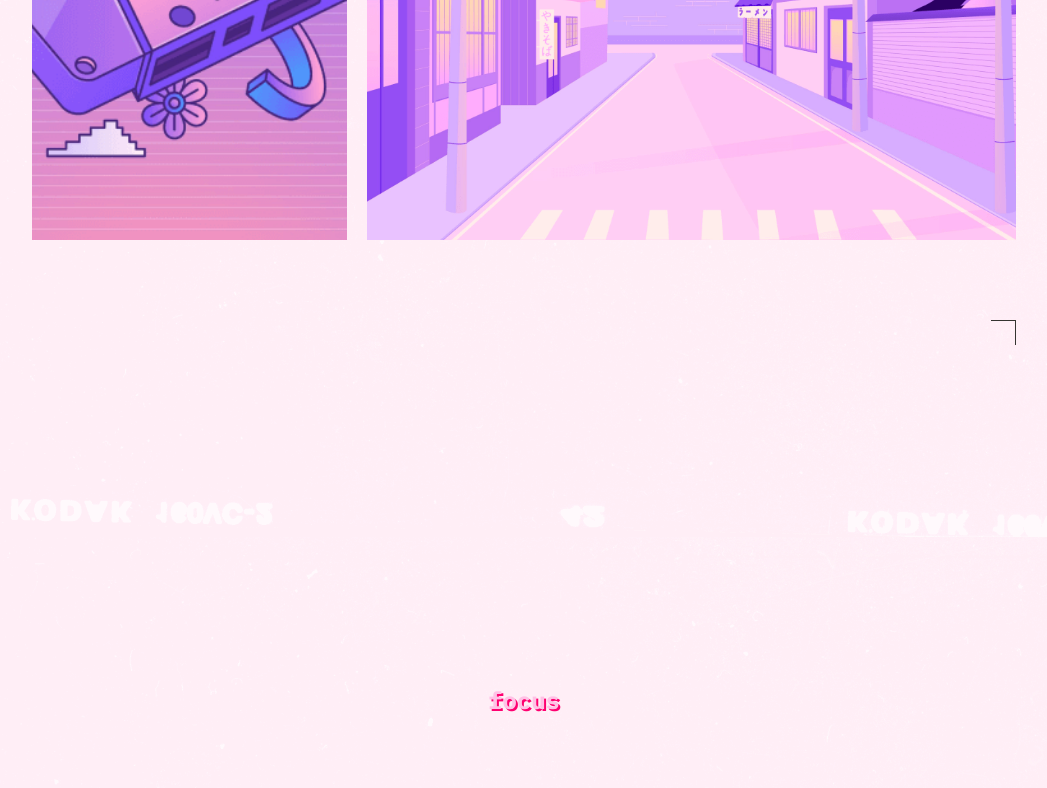
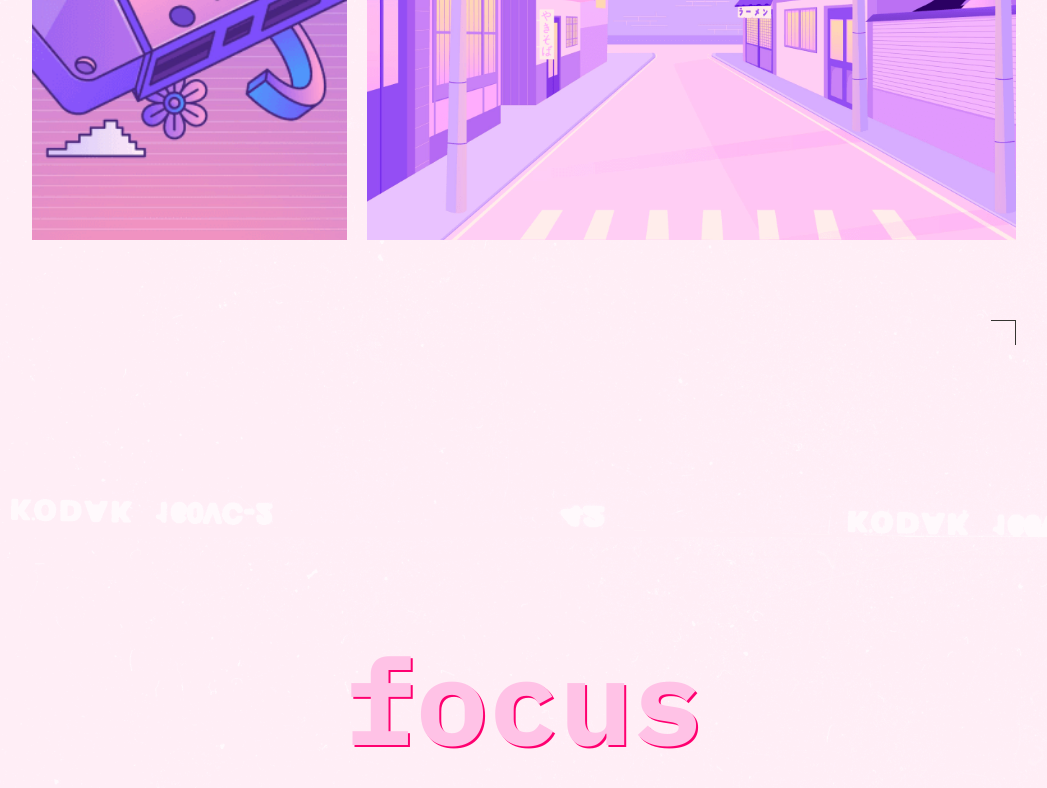
Before and after one commit to graast8/slozhno-sosredotochitsya, a plain HTML site: page index.html in a window 1280 px wide. Shown: the part 3963-4751 px from the top of the page, without its empty margins (116-1163 px from the left). Drawn offline with Linux system fonts and the light colour scheme.

Commit message:
iteration#6543674

```diff
--- a/styles/style.css
+++ b/styles/style.css
@@ -268,7 +268,7 @@ html, body {
 }
 
 .footer__header {
-  font-size: clamp(calc(7.25rem, 7.0115rem + 1.0178vw, 7.5rem));
+  font-size: clamp(7.25rem, 7.0115rem + 1.0178vw, 7.5rem);
   font-family: var(--font-family, Helvetica, Arial, sans-serif);
   color: var(--color-title);
   font-weight: 700;
```
